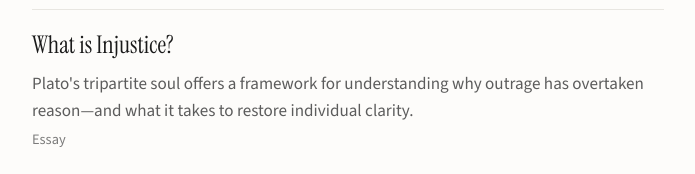
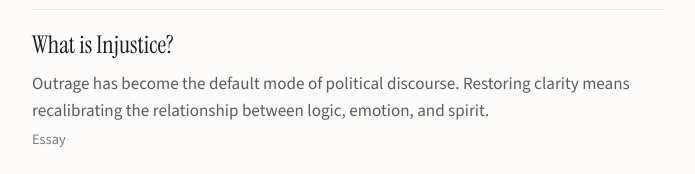
Before and after one commit to cjgotts/charlie-gottlieb.github.io, a plain HTML site: page index.html in a window 1280 px wide. Shown: the part 1222-1396 px from the top of the page, without its empty margins (292-987 px from the left). Drawn offline with nearby package versions, Linux system fonts and the light colour scheme.

Commit message:
Update index.html

```diff
--- a/index.html
+++ b/index.html
@@ -300,8 +300,7 @@
                         <a href="what-is-injustice.html" class="writing-link">
                             <h3 class="writing-title">What is Injustice?</h3>
                             <p class="writing-description">
-                                Plato's tripartite soul offers a framework for understanding why outrage
-                                has overtaken reason—and what it takes to restore individual clarity.
+                                Outrage has become the default mode of political discourse. Restoring clarity means recalibrating the relationship between logic, emotion, and spirit.
                             </p>
                             <span class="writing-meta">Essay</span>
                         </a>
```
